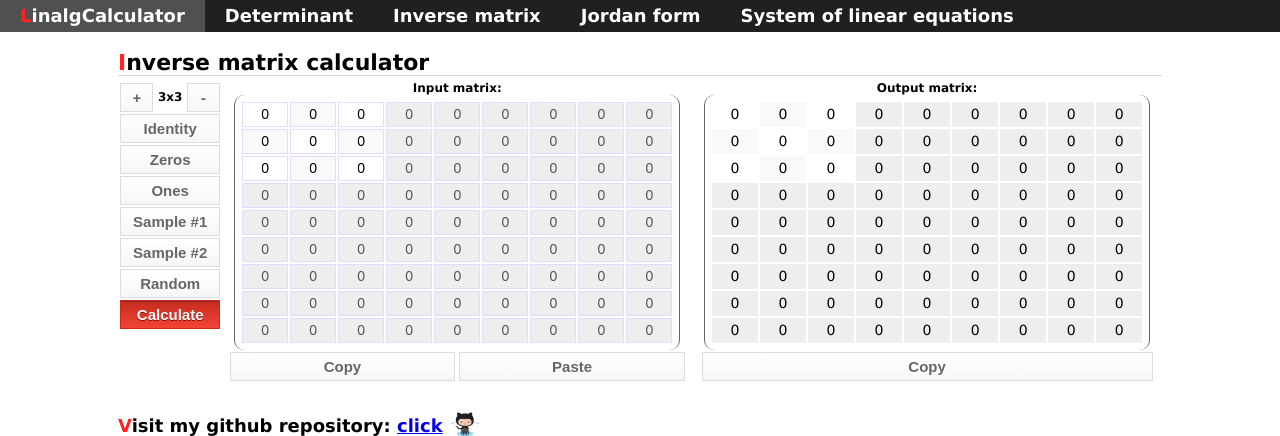
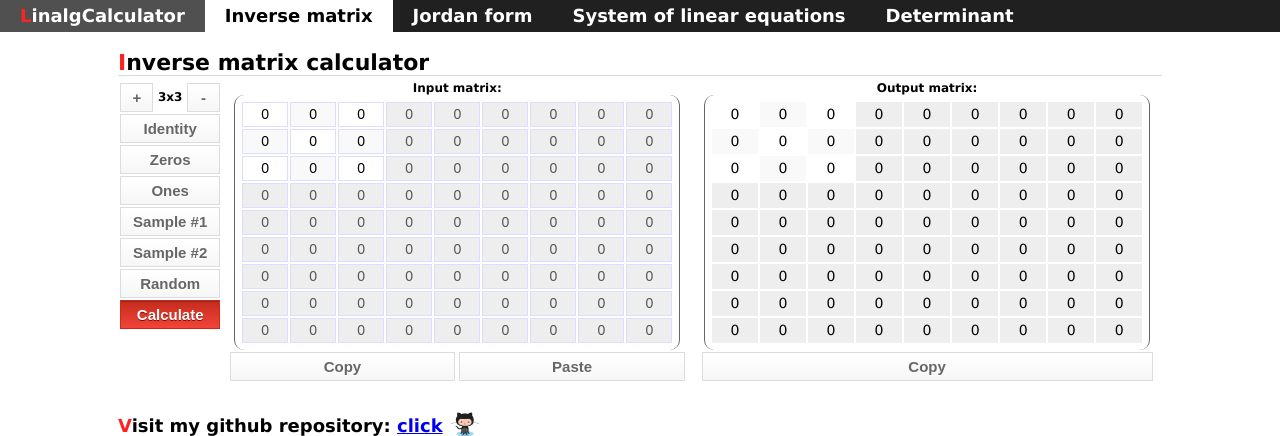
Before and after one commit to AndrewB330/LinalgCalculator, a Flask app: page / in a window 1280 px wide. Shown: the top 436 px of the page. Run offline with Flask 2, Linux system fonts and the light colour scheme.

Commit message:
Tab highlighting

```diff
--- a/static/js/script.js
+++ b/static/js/script.js
@@ -237,6 +237,13 @@ function first_letter_color(text, color) {
 function select_calculator(ncalculator, noutput_type) {
 	output_type = noutput_type;
 	calculator = ncalculator;
+
+    var tabs = document.getElementsByClassName("nav-tab");
+    for (var i = 0; i < tabs.length; i++) {
+        tabs[i].className = tabs[i].className.replace(' active','');
+    }
+    document.getElementById(calculator).className += ' active'
+
 	if (output_type == 'matrix-square')
 	{
 		$('#output').empty().append(
--- a/static/styles/style.css
+++ b/static/styles/style.css
@@ -33,10 +33,12 @@ nav > a {
 }
 
 nav > a:hover {
+	cursor: pointer;
 	background: #505050;
 }
 
 nav > a:active {
+	cursor: pointer;
 	background: #909090;
 }
 
@@ -281,3 +283,12 @@ input.matrix-cell {
 .numerator {
 	text-decoration: underline;
 }
+
+.active {
+	background-color: #FFF;
+	color: #000;
+}
+
+.active:hover, .active:active {
+	background-color: #FFF !important;
+}
--- a/templates/index.html
+++ b/templates/index.html
@@ -12,10 +12,10 @@
     <body>
         <nav>
             <a href="\"><span class="first-char">L</span>inalgCalculator</a>
-			<a onclick="select_calculator('determinant','number')">Determinant</a>
-			<a onclick="select_calculator('inverse','matrix-square')">Inverse matrix</a>
-			<a onclick="select_calculator('jordan','matrix-square')">Jordan form</a>
-			<a onclick="select_calculator('gauss','matrix-rectangle')">System of linear equations</a>
+			<a class="nav-tab" id="inverse" onclick="select_calculator('inverse','matrix-square')">Inverse matrix</a>
+			<a class="nav-tab" id="jordan" onclick="select_calculator('jordan','matrix-square')">Jordan form</a>
+			<a class="nav-tab" id="gauss" onclick="select_calculator('gauss','matrix-rectangle')">System of linear equations</a>
+			<a class="nav-tab" id="determinant" onclick="select_calculator('determinant','number')">Determinant</a>
         </nav>
         <div id="content">
             {% include 'calculator.html' %}
```
